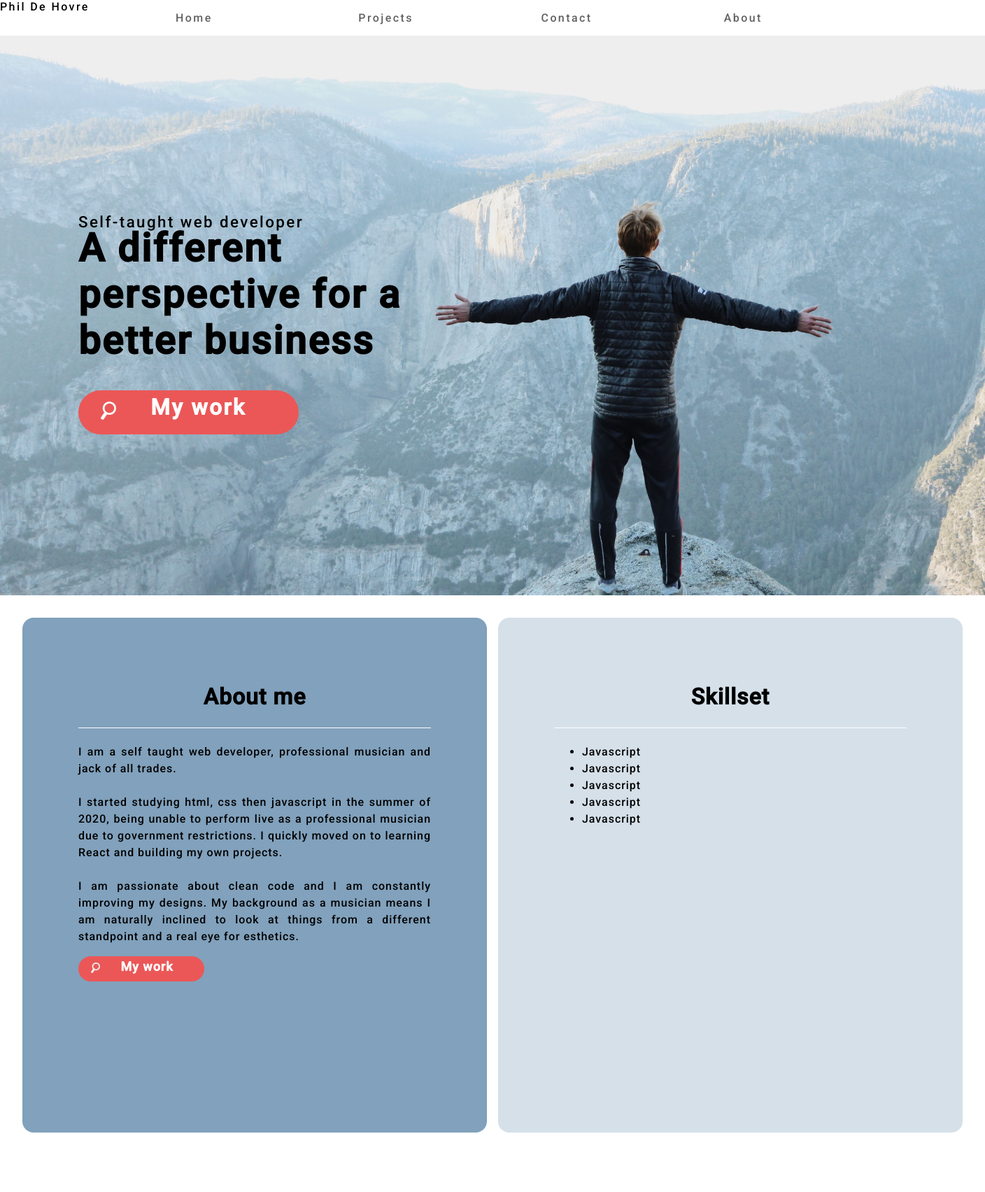
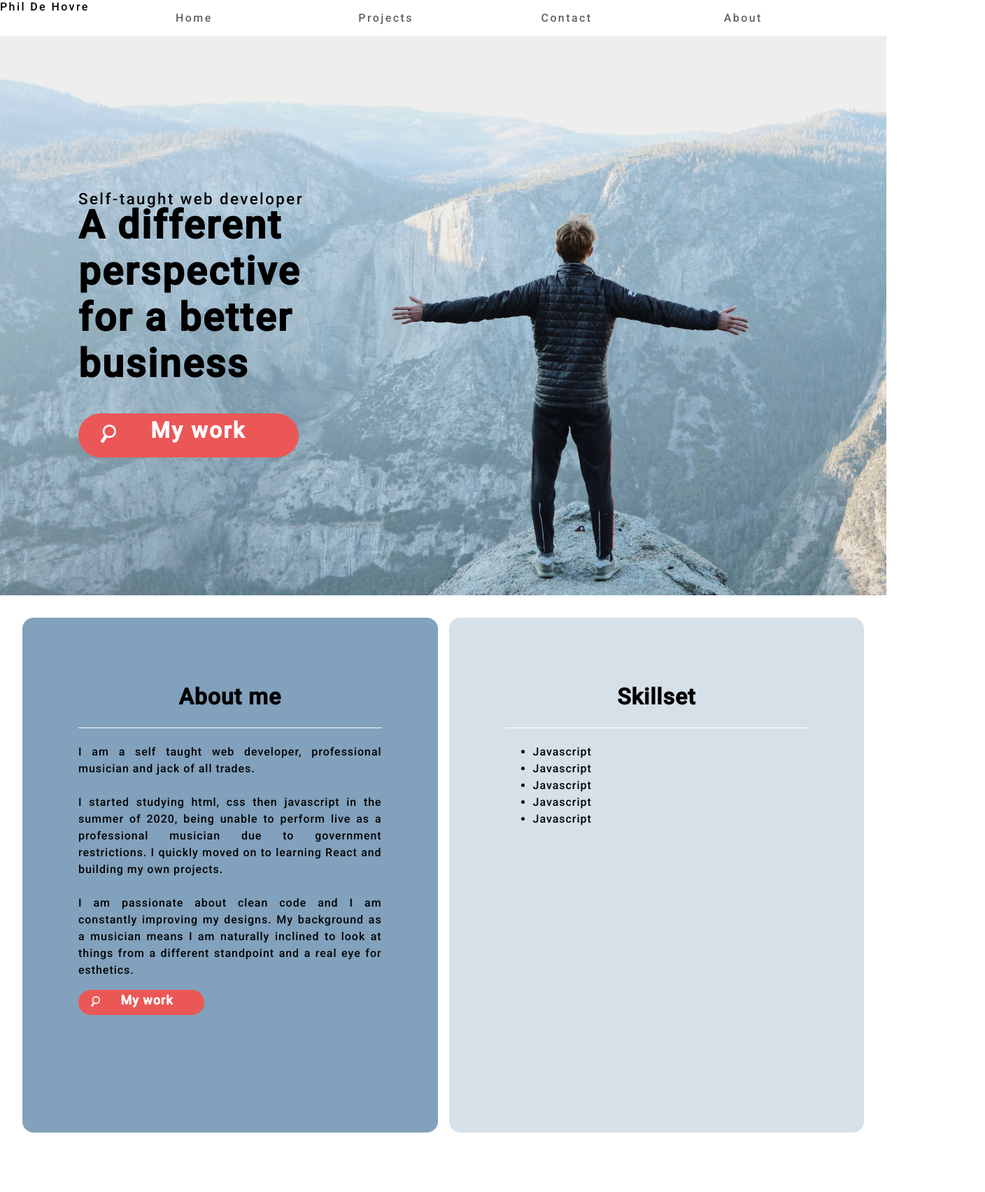
Before and after one commit to phildehovre/phil-react-website, a React (Create React App) app: page / in a window 1280 px wide. Shown: the top 1704 px of the page at 70% size, 1408 px wide, since content can reach past the window. Built offline with nearby package versions, Linux system fonts and the light colour scheme; no server answers.

Commit message:
Unzoomable test

```diff
--- a/public/index.html
+++ b/public/index.html
@@ -9,6 +9,7 @@
       name="description"
       content="Web site created using create-react-app"
     />
+    <meta name="viewport" content="width=device-width, initial-scale=1.0, maximum-scale=1.0, user-scalable=no" />
     <link rel="apple-touch-icon" href="%PUBLIC_URL%/logo192.png" />
     <!-- <link rel="stylesheet" href="https://cdnjs.cloudflare.com/ajax/libs/semantic-ui/2.4.1/semantic.min.css" /> -->
     <!--
--- a/src/components/style.css
+++ b/src/components/style.css
@@ -131,11 +131,21 @@
 }
 
 @media (min-width: 750px) {
+
+    html, body {
+        width: 100vw
+    }
+
+    .main-container {
+        width: 100vw;
+    }
+
     .hero {
         display: grid;
         grid-template-columns: repeat(2, 1fr);
         background: url('../assets/hero.jpg') no-repeat center left/cover;
         background-attachment: fixed ;
+        width: 99vw
     }
 
     .headline-container {
@@ -149,6 +159,7 @@
         padding: 2em;
         justify-content: center;
         text-align: justify;
+        width: 99vw;
     }
 
     .about-container h1 {
```
